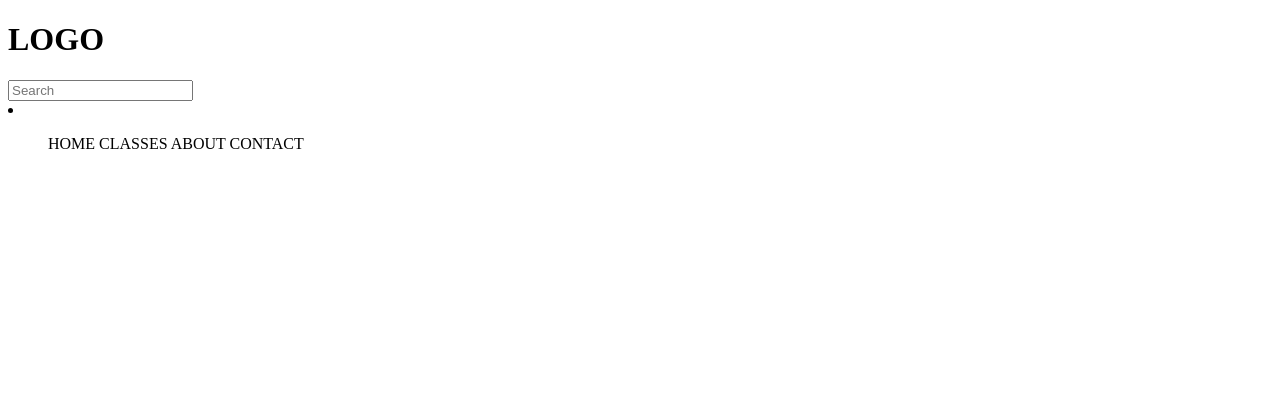
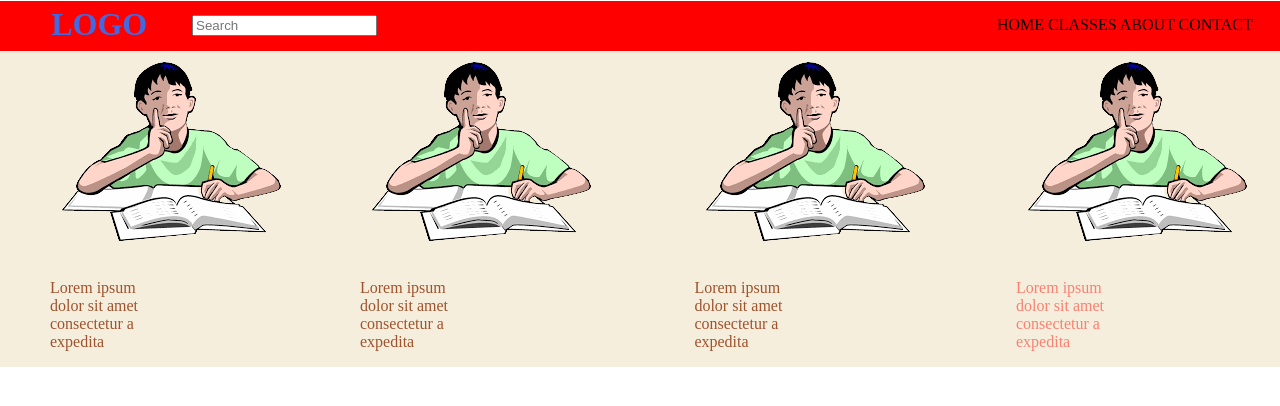
Before and after one commit to imAbhaySingh/project_1, a plain HTML site: page index.html in a window 1280 px wide. Drawn offline with Linux system fonts and the light colour scheme.

Commit message:
first commit

```diff
--- a/index.html
+++ b/index.html
@@ -6,12 +6,13 @@
     <meta http-equiv="X-UA-Compatible" content="IE=edge">
     <meta name="viewport" content="width=device-width, initial-scale=1.0">
     <title>Coaching Website</title>
+    <link rel="stylesheet" href="styles.css">
 </head>
 
 <body>
     <div class="navbar">
-        <h1>LOGO</h1>
-        <input type="search" name="" placeholder="Search" id="">
+        <h1 class="logo">LOGO</h1>
+        <input class="search" type="search" name="" placeholder="Search" id="">
         <li>
             <ul>
                 <Td>HOME</Td>
@@ -21,7 +22,27 @@
             </ul>
         </li>
     </div>
+    <div class="first_container">
+        <div class="first">
+            <img src="images/images.png" alt="" srcset="">
+            <p>Lorem ipsum dolor sit amet consectetur a expedita </p>
+        </div>
+        <div class="second">
+            <img src="images/images.png" alt="" srcset="">
+            <p>Lorem ipsum dolor sit amet consectetur a expedita </p>
+        </div>
+        <div class="third">
+            <img src="images/images.png" alt="" srcset="">
+            <p>Lorem ipsum dolor sit amet consectetur a expedita </p>
+        </div>
+        <div class="fourth">
+            <img src="images/images.png" alt="" srcset="">
+            <p>Lorem ipsum dolor sit amet consectetur a expedita </p>
 
+        </div>
+
+    </div>
+    <script src="index.js"></script>
 </body>
 
 </html>
--- a/index.js
+++ b/index.js
@@ -0,0 +1 @@
+// prompt("Hello World")
--- a/styles.css
+++ b/styles.css
@@ -0,0 +1,70 @@
+body {
+    margin: 0%;
+    padding: 0;
+}
+
+.navbar {
+    background-color: red;
+    height: 50px;
+    position: relative;
+    bottom: 20px;
+}
+
+.logo {
+    color: royalblue;
+    margin-left: 4%;
+    padding-top: 5px;
+}
+
+.search {
+    position: relative;
+    bottom: 65px;
+    left: 15%;
+}
+
+li {
+    list-style: none;
+    display: inline-block;
+    position: relative;
+    bottom: 65px;
+    left: 60%;
+}
+
+.first_container {
+    color: salmon;
+    background-color: #F5EEDC;
+    margin: 0;
+    position: relative;
+    bottom: 20px;
+}
+
+.first {
+    position: relative;
+    display: inline-block;
+    width: 100px;
+    color: sienna;
+    left: 50px;
+}
+
+.second {
+    position: relative;
+    left: 20%;
+    display: inline-block;
+    width: 100px;
+    color: sienna;
+}
+
+.third {
+    position: relative;
+    left: 38%;
+    display: inline-block;
+    width: 100px;
+    color: sienna;
+}
+
+.fourth {
+    position: relative;
+    left: 55%;
+    display: inline-block;
+    width: 100px;
+}
```
Also changed, not shown: images/images.png (added).
